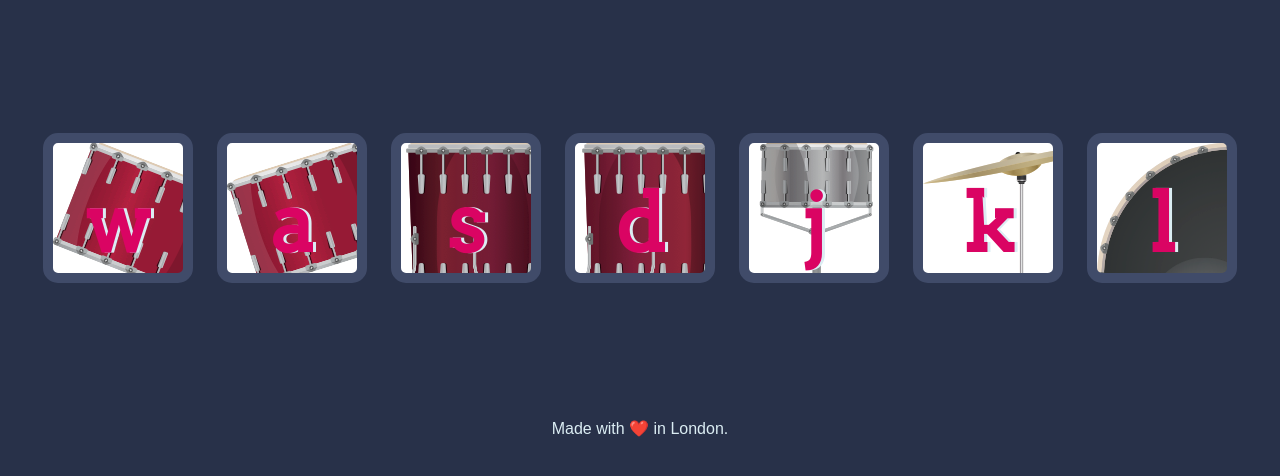
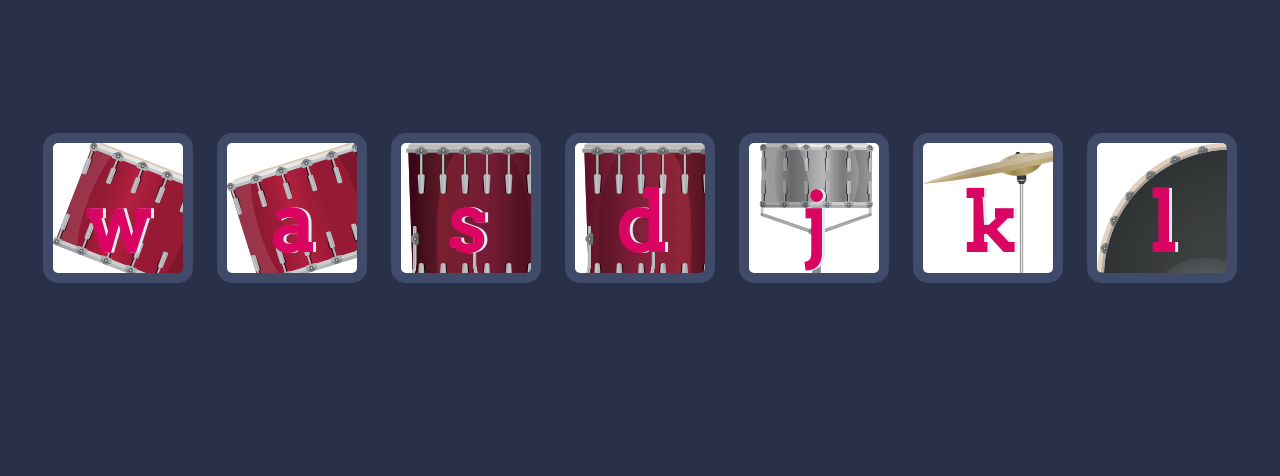
Before and after one commit to satyamsingh1246/Drum-kit, a plain HTML site: page index.html in a window 1280 px wide. Shown: the part 156-632 px from the top of the page. Drawn offline with Linux system fonts and the light colour scheme.

Commit message:
Update index.html

```diff
--- a/index.html
+++ b/index.html
@@ -3,6 +3,7 @@
 
 <head>
   <meta charset="utf-8">
+  <meta name="viewport" content="width=device-width, initial-scale=1.0">
   <title>Drum Kit</title>
   <link rel="stylesheet" href="styles.css">
   <link href="https://fonts.googleapis.com/css?family=Arvo" rel="stylesheet">
@@ -11,6 +12,7 @@
 <body>
 
   <h1 id="title">Drum 🥁 Kit</h1>
+
   <div class="set">
     <button class="w drum">w</button>
     <button class="a drum">a</button>
@@ -23,12 +25,7 @@
 
 
 
-
-
   <script src="index.js" charset="utf-8"></script>
 </body>
 
-<footer>
-  Made with ❤️ in London.
-</footer>
 </html>
```
